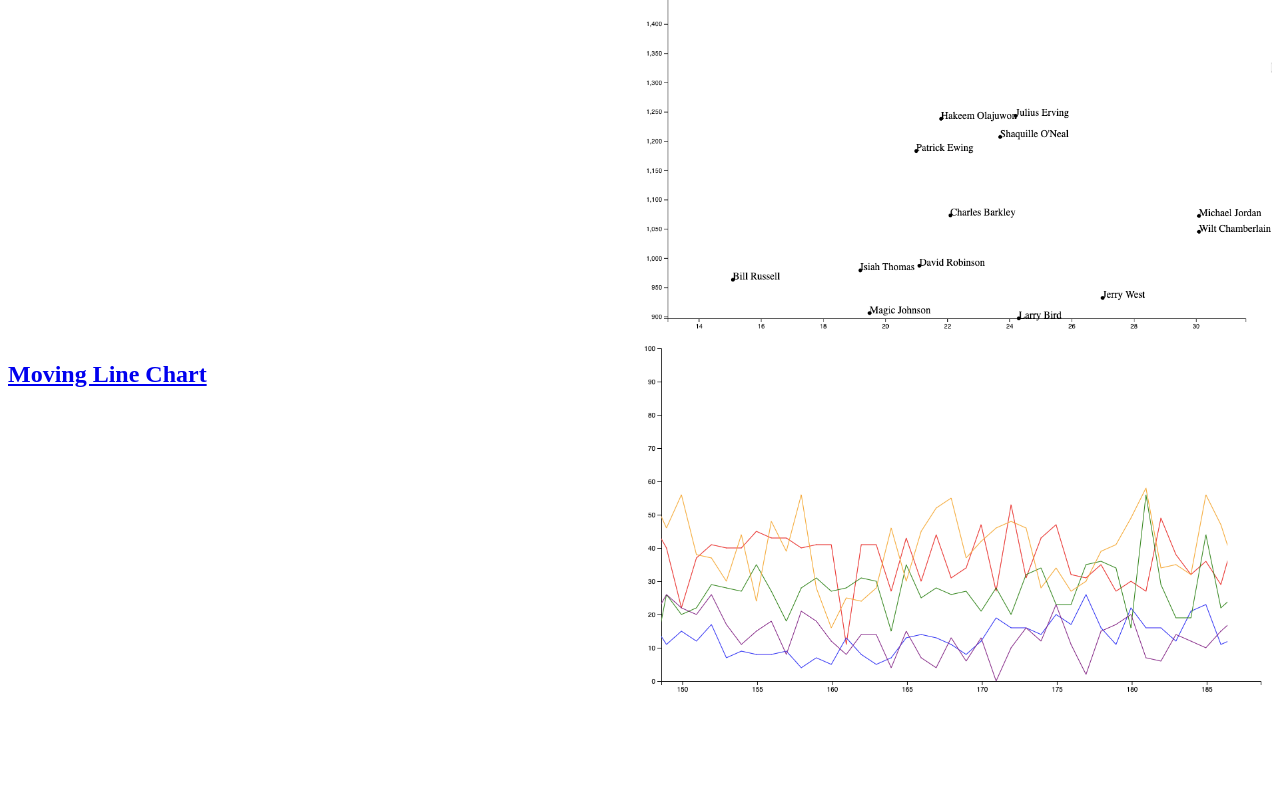
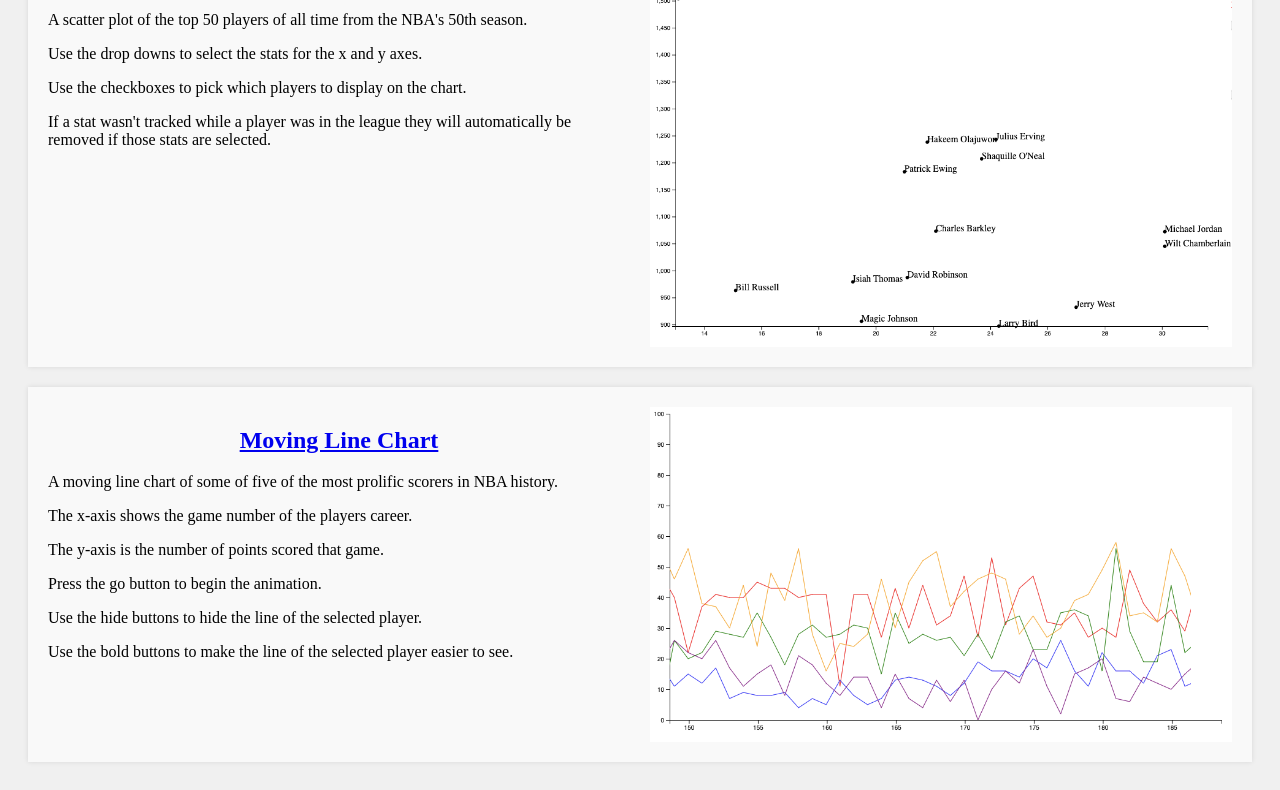
Before and after one commit to snkoski/d3-nba, a plain HTML site: page index.html in a window 1280 px wide. Shown: the part 216-1006 px from the top of the page. Before the commit the page ends 929 px from the top, so only its background shows below. Drawn offline with Linux system fonts and the light colour scheme.

Commit message:
More styling and (bad) descriptions

```diff
--- a/index.html
+++ b/index.html
@@ -13,6 +13,10 @@
     <div class="plot">
       <div class="info">
         <a href="http://shawnkoski.com/d3-nba/charts/top50-scatter-plot.html"><h2>Scatter Plot of NBA's Top 50 Players</h2></a>
+        <p>A scatter plot of the top 50 players of all time from the NBA's 50th season.</p>
+        <p>Use the drop downs to select the stats for the x and y axes.</p>
+        <p>Use the checkboxes to pick which players to display on the chart.</p>
+        <p>If a stat wasn't tracked while a player was in the league they will automatically be removed if those stats are selected.</p>
       </div>
       <img src="./top50SS.png" alt="">
     </div>
@@ -20,6 +24,12 @@
     <div class="plot">
       <div class="info">
         <a href="http://shawnkoski.com/d3-nba/charts/moving-line.html"><h2>Moving Line Chart</h2></a>
+        <p>A moving line chart of some of five of the most prolific scorers in NBA history.</p>
+        <p>The x-axis shows the game number of the players career.</p>
+        <p>The y-axis is the number of points scored that game.</p>
+        <p>Press the go button to begin the animation.</p>
+        <p>Use the hide buttons to hide the line of the selected player.</p>
+        <p>Use the bold buttons to make the line of the selected player easier to see.</p>
       </div>
       <img src="./lineSS.png" alt="">
     </div>
--- a/test.css
+++ b/test.css
@@ -1,11 +1,27 @@
+body {
+    background-color: #f0f0f0;
+
+}
+
 .container {
     display: grid;
     grid-template-columns: 1fr;
+    padding: 20px;
+    grid-gap: 20px;
 }
 
 .plot {
     display: grid;
-    grid-template-columns: repeat(2, minmax(300px, 1fr));
+    grid-template-columns: repeat(auto-fit, minmax(300px, 1fr));
+    grid-gap: 20px;
+    padding: 20px;
+    box-shadow: 0 0 5px rgba(0, 0, 0, 0.1);
+    background-color: #f9f9f9;
+
+}
+
+.info a h2 {
+    text-align: center;
 }
 
 img {
```
